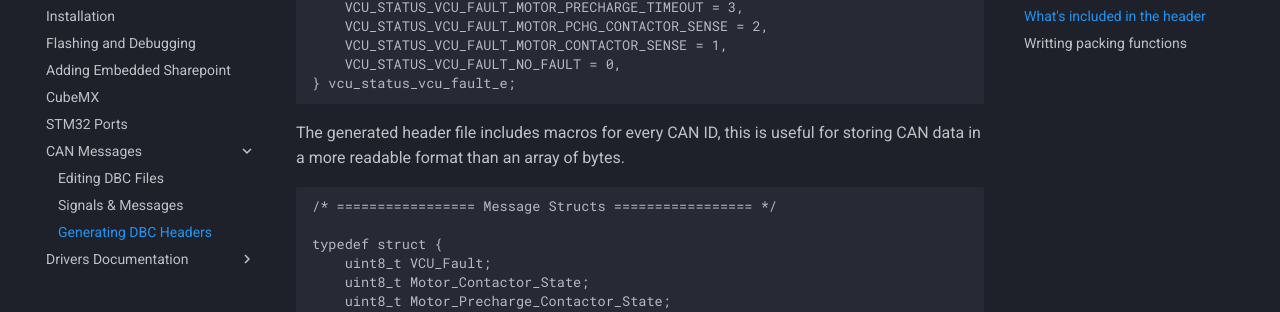
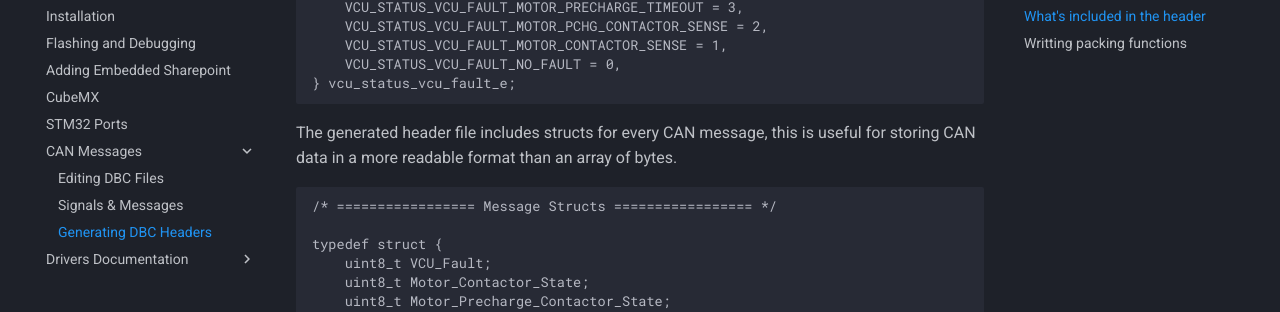
Before and after one commit to lhr-solar/Embedded-Sharepoint, an MkDocs documentation site: the page built from docs/usingDBCs.md, in a window 1280 px wide and 900 px high, scrolled down 960 px. Shown: the part 137-449 px from the top of the window. Built offline with MkDocs 1.6.1 and Material for MkDocs 9.7.7, drawn with Linux system fonts in a browser that asks for light colours.

Commit message:
Update docs/usingDBCs.md
Co-authored-by: gemini-code-assist[bot] <176961590+gemini-code-assist[bot]@users.noreply.github.com>

````diff
--- a/docs/usingDBCs.md
+++ b/docs/usingDBCs.md
@@ -47,7 +47,7 @@ typedef enum {
 } vcu_status_vcu_fault_e;
 ```
 
-The generated header file includes macros for every CAN ID, this is useful for storing CAN data in a more readable format than an array of bytes.
+The generated header file includes structs for every CAN message, this is useful for storing CAN data in a more readable format than an array of bytes.
 ```c
 /* ================= Message Structs ================= */
 
````
